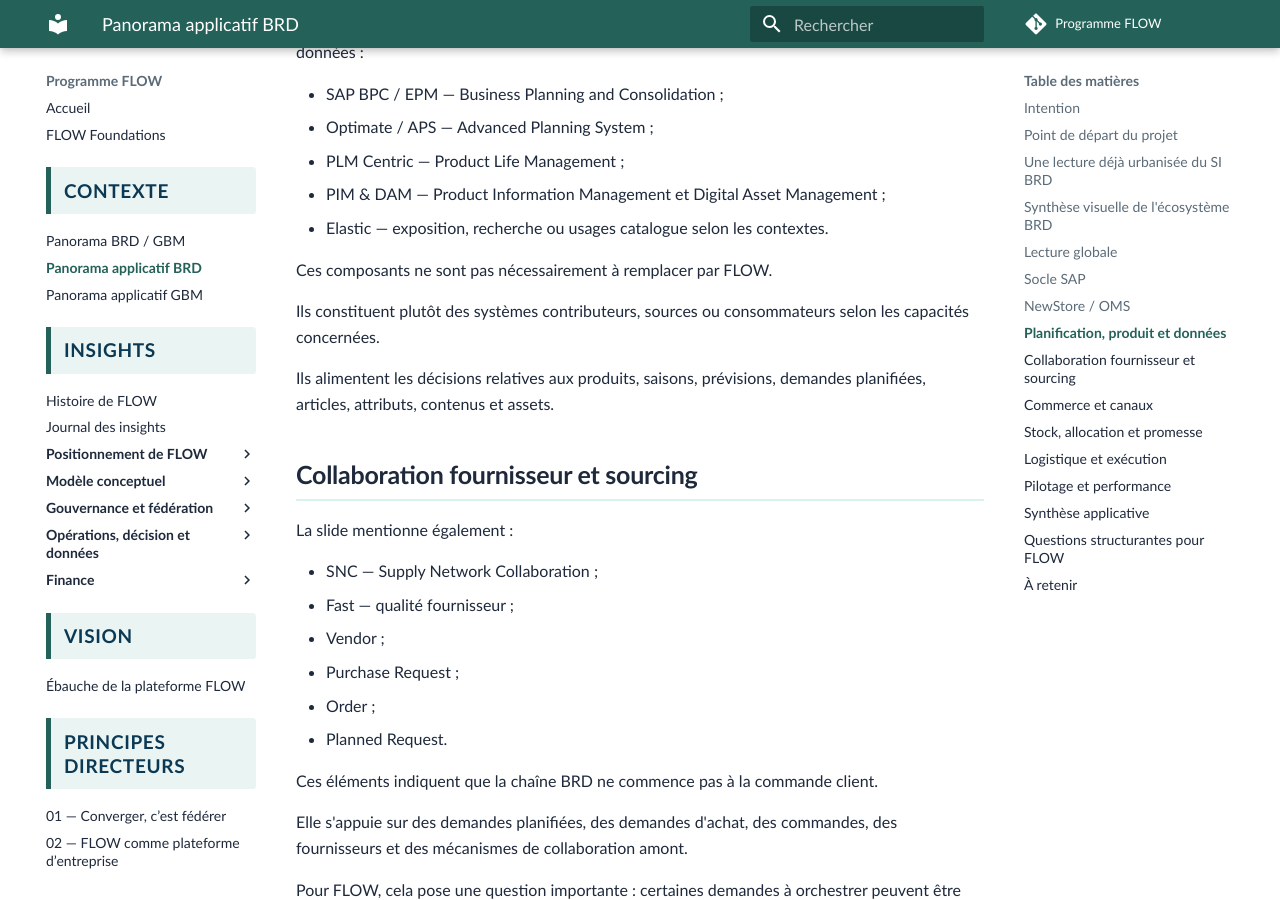
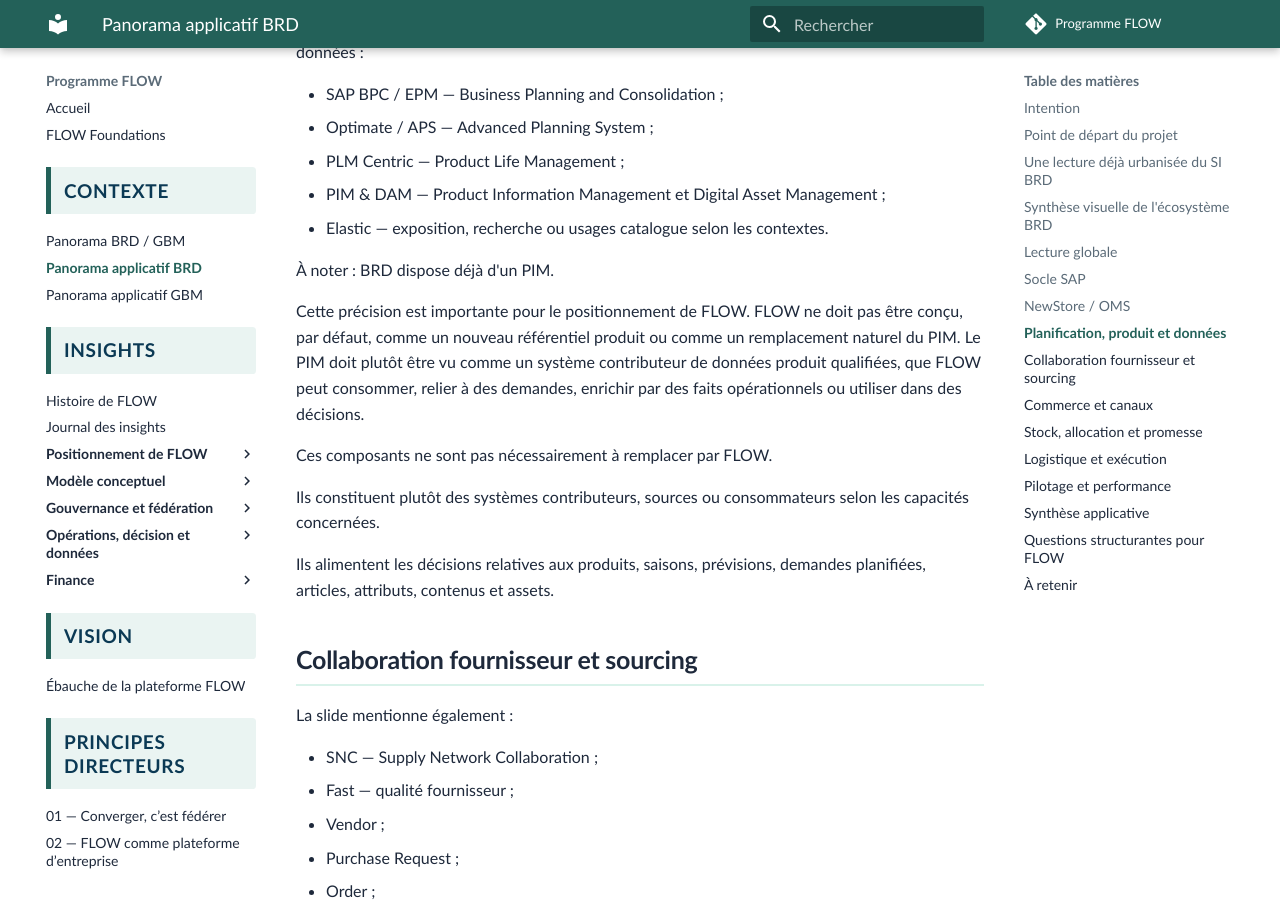
Before and after one commit to laurent-sintes/FLOW-Program, an MkDocs documentation site: the page built from docs/contexte/panorama-brd.md, in a window 1280 px wide and 900 px high, scrolled down 6162 px. Built offline with MkDocs 1.6.1 and Material for MkDocs 9.7.7, drawn with Linux system fonts in a browser that asks for light colours; comment, search, counter and statistics services are not loaded; some of the changed text lies outside the part shown.

Commit message:
Préciser la présence du PIM dans le panorama BRD

```diff
--- a/docs/contexte/panorama-brd.md
+++ b/docs/contexte/panorama-brd.md
@@ -181,6 +181,10 @@
 - PIM & DAM — Product Information Management et Digital Asset Management ;
 - Elastic — exposition, recherche ou usages catalogue selon les contextes.
 
+À noter : BRD dispose déjà d'un PIM.
+
+Cette précision est importante pour le positionnement de FLOW. FLOW ne doit pas être conçu, par défaut, comme un nouveau référentiel produit ou comme un remplacement naturel du PIM. Le PIM doit plutôt être vu comme un système contributeur de données produit qualifiées, que FLOW peut consommer, relier à des demandes, enrichir par des faits opérationnels ou utiliser dans des décisions.
+
 Ces composants ne sont pas nécessairement à remplacer par FLOW.
 
 Ils constituent plutôt des systèmes contributeurs, sources ou consommateurs selon les capacités concernées.
@@ -296,7 +300,7 @@
 | Transactionnel | SAP MM, SD, FI/CO, AFS, Inventory, Billing | Périmètre de remplacement initial ; SAP porte notamment le stock entrepôt |
 | OMS / commandes | NewStore | Périmètre de remplacement initial ; cycle de vie commande, promesse, allocation et intégration des stocks entrepôt / magasin à analyser |
 | Planification | SAP BPC, Optimate / APS | Sources ou contributeurs de demandes planifiées |
-| Produit / contenu | PLM Centric, PIM, DAM, Elastic | Sources de données produit, attributs et contenus |
+| Produit / contenu | PLM Centric, PIM, DAM, Elastic | Systèmes contributeurs de données produit et contenus ; le PIM existe déjà et ne doit pas être remplacé par défaut par FLOW |
 | Fournisseurs | SNC, Fast, Vendor | Collaboration et qualité fournisseur ; contribution au contexte amont |
 | Commerce | Salesforce Commerce Cloud, Cegid Y2, B2C, B2B, retail | Expériences ou systèmes consommateurs ; Cegid porte le stock magasin |
 | Stock / promesse | stock magasin, stock entrepôt, ATP, allocation / réservation | Capacités candidates FLOW : Inventory Visibility, Allocation & Promise ; la source du stock doit être explicitement qualifiée |
@@ -313,6 +317,7 @@
 - Inventory Visibility doit-elle consolider les stocks magasin, entrepôt, réservés et futurs ?
 - Si NewStore disparaît, quel composant reprend l'intégration entre stock entrepôt SAP et stock magasin Cegid ?
 - Les outils de planification comme Optimate ou BPC alimentent-ils FLOW en demandes, prévisions ou faits ?
+- Le PIM existant reste-t-il le référentiel produit de référence, et quelles données produit FLOW doit-il consommer plutôt que posséder ?
 - Les systèmes logistiques restent-ils seulement exécutants ou deviennent-ils aussi contributeurs d'événements métier ?
 - Quels composants doivent être remplacés, conservés, encapsulés ou simplement connectés ?
 - Quelle grille d'urbanisme commune permettra de comparer le positionnement des applications BRD et GBM ?
@@ -333,3 +338,5 @@
 > Quelles capacités transverses faut-il reprendre dans FLOW, et quels systèmes doivent rester contributeurs, consommateurs ou exécutants ?
 
 Le cas du stock l'illustre bien : SAP porte le stock entrepôt, Cegid porte le stock magasin, et NewStore intègre aujourd'hui les deux. Remplacer SAP et NewStore ne suffit donc pas à répondre mécaniquement à la question de la visibilité de stock ; il faut décider où sera portée demain la capacité d'Inventory Visibility.
+
+Le cas du PIM va dans le même sens : BRD dispose déjà d'un référentiel produit. FLOW devra donc clarifier quelles données produit il consomme, qualifie ou relie à ses demandes, sans présumer qu'il doit posséder le référentiel produit lui-même.
```
